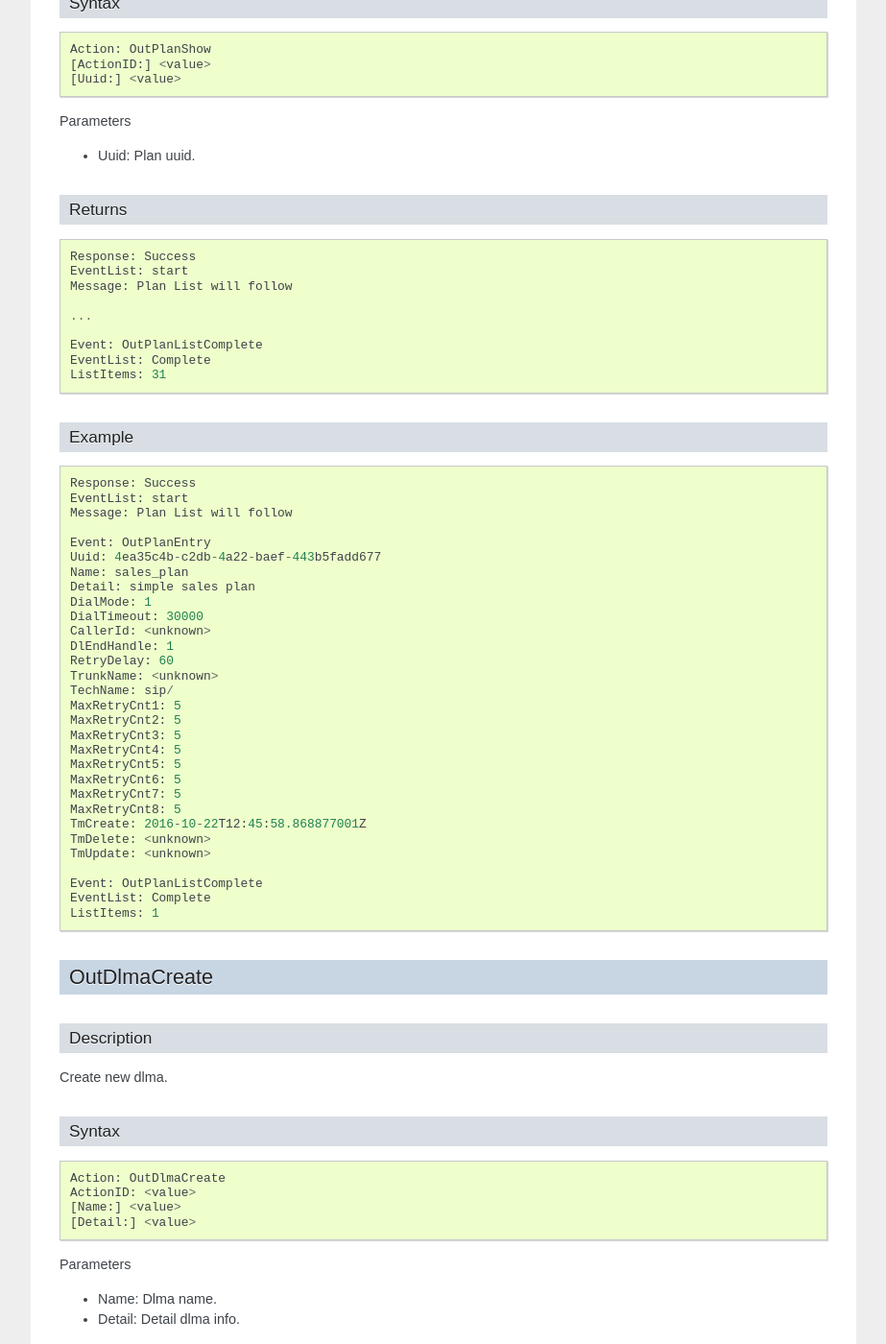
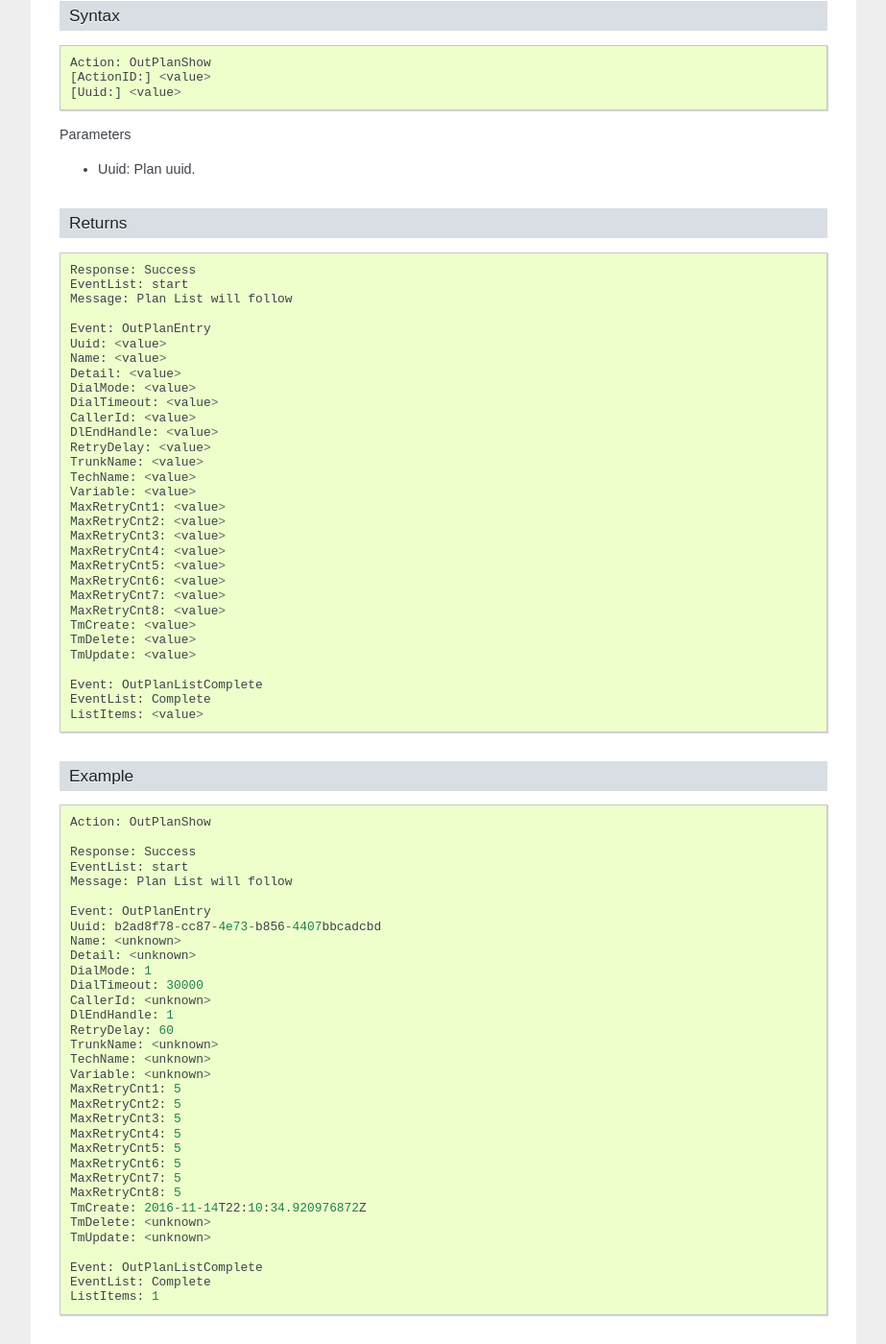
Before and after one commit to pchero/asterisk-outbound, a Sphinx documentation site: the page built from doc/ami_action.rst, in a window 1280 px wide and 1400 px high, scrolled down 8714 px. Shown: the whole window at 96% size, without its empty margins (198-1121 px from the left). Built offline with Sphinx 7.4.7, drawn with Linux system fonts in a browser that asks for light colours; some of the changed text lies outside the part shown.

```diff
--- a/doc/ami_action.rst
+++ b/doc/ami_action.rst
@@ -26,11 +26,11 @@ Syntax
 
 Parameters
 
-* ``Name``: Name of campaign.
-* ``Detail``: Description of campaign.
-* ``Plan``: Plan uuid.
-* ``Dlma``: Dlma uuid.
-* ``Dest``: Destination uuid.
+* Name: Name of campaign.
+* Detail: Description of campaign.
+* Plan: Plan uuid.
+* Dlma: Dlma uuid.
+* Dest: Destination uuid.
 
 Returns
 -------
@@ -76,12 +76,12 @@ Syntax
 
 Parameters
 
-* ``Uuid``: Campaign UUID
-* ``Name``: <optional> Update campaign name.
-* ``Detail``: <optional> Update campaign description.
-* ``Status``: <optional> Update campaign status.
-* ``Plan``: <optional> Update campaign plan.
-* ``Dlma``: <optional> Update campaign dlma.
+* Uuid: Campaign UUID
+* Name: <optional> Update campaign name.
+* Detail: <optional> Update campaign description.
+* Status: <optional> Update campaign status.
+* Plan: <optional> Update campaign plan.
+* Dlma: <optional> Update campaign dlma.
 
 Returns
 -------
@@ -283,6 +283,7 @@ Example
 
 OutPlanCreate
 =============
+
 Description
 -----------
 Create a new plan.
@@ -311,7 +314,7 @@ Syntax
    [MaxRetry6:] <value>
    [MaxRetry7:] <value>
    [MaxRetry8:] <value>
-
+   [Variable:] <var=value>
 
 Parameters
 
@@ -334,7 +337,7 @@ Parameters
 * MaxRetry6: Max retry count for number 6. Default 5
 * MaxRetry7: Max retry count for number 7. Default 5
 * MaxRetry8: Max retry count for number 8. Default 5
-
+* Variable: Set(var=val). Could be more than one.
 
 Returns
 -------
@@ -370,31 +373,33 @@ Syntax
 
 ::
 
-    Action: OutPlanUpdate
-    ActionID: <value>
-    Uuid: <value>
-    [Name:] <value>
-    [Detail:] <value>
-    [DialMode:] <value>
-    [UuiField:] <value>
-    [DialTimeout:] <value>
-    [CallerId:] <value>
-    [DlEndHandle:] <value>
-    [RetryDelay:] <value>
-    [TrunkName:] <value>
-    [TechName:] <value>
-    [ServiceLevel:] <value>
-    [MaxRetry1:] <value>
-    [MaxRetry2:] <value>
-    [MaxRetry3:] <value>
-    [MaxRetry4:] <value>
-    [MaxRetry5:] <value>
-    [MaxRetry6:] <value>
-    [MaxRetry7:] <value>
-    [MaxRetry8:] <value>
+   Action: OutPlanUpdate
+   Uuid: <value>
+   [ActionID:] <value>
+   [Name:] <value>
+   [Detail:] <value>
+   [DialMode:] <value>
+   [UuiField:] <value>
+   [DialTimeout:] <value>
+   [CallerId:] <value>
+   [DlEndHandle:] <value>
+   [RetryDelay:] <value>
+   [TrunkName:] <value>
+   [TechName:] <value>
+   [ServiceLevel:] <value>
+   [MaxRetry1:] <value>
+   [MaxRetry2:] <value>
+   [MaxRetry3:] <value>
+   [MaxRetry4:] <value>
+   [MaxRetry5:] <value>
+   [MaxRetry6:] <value>
+   [MaxRetry7:] <value>
+   [MaxRetry8:] <value>
+   [Variable:] <var=value>
 
 Parameters
 
+* Uuid: Plan uuid.
 * Name: Plan name. Default null.
 * Detail: Detail info. Default null.
 * DialMode: Dialling mode. Default 1. See detail :ref:`dial_mode`.
@@ -499,11 +500,9 @@ Syntax
     [ActionID:] <value>
     [Uuid:] <value>
 
-
 Parameters
 
 * Uuid: Plan uuid.
-
 
 Returns
 -------
@@ -513,47 +512,72 @@ Returns
    EventList: start
    Message: Plan List will follow
 
-   ...
+   Event: OutPlanEntry
+   Uuid: <value>
+   Name: <value>
+   Detail: <value>
+   DialMode: <value>
+   DialTimeout: <value>
+   CallerId: <value>
+   DlEndHandle: <value>
+   RetryDelay: <value>
+   TrunkName: <value>
+   TechName: <value>
+   Variable: <value>
+   MaxRetryCnt1: <value>
+   MaxRetryCnt2: <value>
+   MaxRetryCnt3: <value>
+   MaxRetryCnt4: <value>
+   MaxRetryCnt5: <value>
+   MaxRetryCnt6: <value>
+   MaxRetryCnt7: <value>
+   MaxRetryCnt8: <value>
+   TmCreate: <value>
+   TmDelete: <value>
+   TmUpdate: <value>
 
    Event: OutPlanListComplete
    EventList: Complete
-   ListItems: 31
-
+   ListItems: <value>
 
 Example
 -------
+
 ::
 
-    Response: Success
-    EventList: start
-    Message: Plan List will follow
+   Action: OutPlanShow
 
-    Event: OutPlanEntry
-    Uuid: 4ea35c4b-c2db-4a22-baef-443b5fadd677
-    Name: sales_plan
-    Detail: simple sales plan
-    DialMode: 1
-    DialTimeout: 30000
-    CallerId: <unknown>
-    DlEndHandle: 1
-    RetryDelay: 60
-    TrunkName: <unknown>
-    TechName: sip/
-    MaxRetryCnt1: 5
-    MaxRetryCnt2: 5
-    MaxRetryCnt3: 5
-    MaxRetryCnt4: 5
-    MaxRetryCnt5: 5
-    MaxRetryCnt6: 5
-    MaxRetryCnt7: 5
-    MaxRetryCnt8: 5
-    TmCreate: 2016-10-22T12:45:58.868877001Z
-    TmDelete: <unknown>
-    TmUpdate: <unknown>
+   Response: Success
+   EventList: start
+   Message: Plan List will follow
 
-    Event: OutPlanListComplete
-    EventList: Complete
-    ListItems: 1
+   Event: OutPlanEntry
+   Uuid: b2ad8f78-cc87-4e73-b856-4407bbcadcbd
+   Name: <unknown>
+   Detail: <unknown>
+   DialMode: 1
+   DialTimeout: 30000
+   CallerId: <unknown>
+   DlEndHandle: 1
+   RetryDelay: 60
+   TrunkName: <unknown>
+   TechName: <unknown>
+   Variable: <unknown>
+   MaxRetryCnt1: 5
+   MaxRetryCnt2: 5
+   MaxRetryCnt3: 5
+   MaxRetryCnt4: 5
+   MaxRetryCnt5: 5
+   MaxRetryCnt6: 5
+   MaxRetryCnt7: 5
+   MaxRetryCnt8: 5
+   TmCreate: 2016-11-14T22:10:34.920976872Z
+   TmDelete: <unknown>
+   TmUpdate: <unknown>
+
+   Event: OutPlanListComplete
+   EventList: Complete
+   ListItems: 1
 
 
 OutDlmaCreate
@@ -568,22 +592,24 @@ Syntax
 
 ::
 
-    Action: OutDlmaCreate
-    ActionID: <value>
-    [Name:] <value>
-    [Detail:] <value>
+   Action: OutDlmaCreate
+   [ActionID:] <value>
+   [Name:] <value>
+   [Detail:] <value>
+   [Variable:] <var=value>
 
 Parameters
 
 * Name: Dlma name.
 * Detail: Detail dlma info.
+* Variable: Set(var=val). Could be more than one.
 
 Returns
 -------
 ::
 
-    Response: Success
-    Message: Dlma created successfully
+   Response: Success
+   Message: Dlma created successfully
 
 Example
 -------
@@ -607,16 +633,19 @@ Syntax
 
 ::
 
-    Action: OutDlmaUpdate
-    ActionID: <value>
-    Uuid: <value>
-    [Name:] <value>
-    [Detail:] <value>
+   Action: OutDlmaUpdate
+   Uuid: <value>
+   [ActionID:] <value>
+   [Name:] <value>
+   [Detail:] <value>
+   [Variable:] <var=value>
+
 
 Parameters
 
 * Name: Dlma name.
 * Detail: Detail dlma info.
+* Variable: Set(var=val). Could be more than one.
 
 Returns
 -------
@@ -672,18 +701,19 @@ Returns
 -------
 ::
 
-    Response: Success
-    Message: Dlma deleted successfully
+   Response: Success
+   Message: Dlma deleted successfully
 
 Example
 -------
 ::
 
-    Action: OutDlmaDelete
-    Uuid: 0853bbaa-7366-4c46-9320-fe5daf92a56b
+   Action: OutDlmaDelete
+   Uuid: 0853bbaa-7366-4c46-9320-fe5daf92a56b
 
-    Response: Success
-    Message: Dlma deleted successfully
+   Response: Success
+   Message: Dlma deleted successfully
+
 
 OutDlmaShow
 ===========
@@ -709,38 +739,49 @@ Returns
 -------
 ::
 
-    Response: Success
-    EventList: start
-    Message: Dlma List will follow
+   Response: Success
+   EventList: start
+   Message: Dlma List will follow
 
-    ...
+   Event: OutDlmaEntry
+   Uuid: <value>
+   Name: <value>
+   Detail: <value>
+   DlTable: <value>
+   Variable: <value>
+   TmCreate: <value>
+   TmDelete: <unknown>
+   TmUpdate: <unknown>
 
-    Event: OutDlmaListComplete
-    EventList: Complete
-    ListItems: 1
+   ...
+
+   Event: OutDlmaListComplete
+   EventList: Complete
+   ListItems: <value>
 
 Example
 -------
 ::
 
-    Action: OutDlmaShow
+   Action: OutDlmaShow
 
-    Response: Success
-    EventList: start
-    Message: Dlma List will follow
+   Response: Success
+   EventList: start
+   Message: Dlma List will follow
 
-    Event: OutDlmaEntry
-    Uuid: 0853bbaa-7366-4c46-9320-fe5daf92a56b
-    Name: Test dlma info
-    Detail: test dlma
-    DlTable: 0853bbaa_7366_4c46_9320_fe5daf92a56b
-    TmCreate: 2016-10-02 15:40:14.939472
-    TmDelete: <unknown>
-    TmUpdate: 2016-10-02 15:42:36.595071
+   Event: OutDlmaEntry
+   Uuid: 71f7dbb6-9f80-4415-a98b-893f162e7bbf
+   Name: <unknown>
+   Detail: <unknown>
+   DlTable: 71f7dbb6_9f80_4415_a98b_893f162e7bbf
+   Variable: <unknown>
+   TmCreate: 2016-11-14T22:10:43.172756930Z
+   TmDelete: <unknown>
+   TmUpdate: <unknown>
 
-    Event: OutDlmaListComplete
-    EventList: Complete
-    ListItems: 1
+   Event: OutDlmaListComplete
+   EventList: Complete
+   ListItems: 1
 
 
 OutDlListCreate
--- a/doc/application.rst
+++ b/doc/application.rst
@@ -37,5 +37,5 @@ Example
 
    exten => s,n,OutDlCreate(25768502-ef6f-418c-b07b-d2bd1cf31b7e, 301: 302: 303: 304: 305: 306: 307 : 308, test dl client name, test dl client detail, test dl clie@test.com, test dl ukey, var1=val1:var2=val2 : var3 = var3 : var4 = var 4)
 
+   OUTSTATUS=SUCCESS
    OUTDETAIL=10d3d96d-eecb-45c4-9526-0b90ad613119
-   OUTSTATUS=SUCCESS
```
Also changed, not shown: other parts of doc/ami_action.rst (+21 -21 lines), other parts of doc/application.rst (+2 -2 lines), doc/ami_event.rst (+46 -22 lines), doc/structure.rst (+102 -0 lines), 5 other files.
